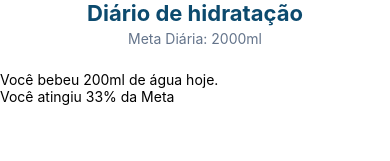
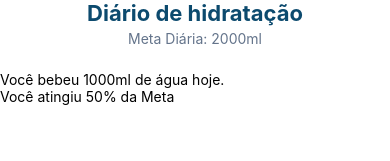
Before and after one commit to Ana-Clara-Lobo-Silveira/diarioHidratacao, a React Native app: screen / in a window 390 px wide. Shown: the top 161 px of the page. Built offline with nearby package versions, Linux system fonts and the light colour scheme.

Commit message:
mod: estruturação do componente WaterProgress

```diff
--- a/App.jsx
+++ b/App.jsx
@@ -15,7 +15,7 @@ export default function App(){
       <StatusBar barStyle={'auto'}/>
       <View>
         <Header goal={GOAL}/>
-        <WaterProgress/>
+        <WaterProgress consumed= {1000} goal={GOAL} />
       </View>
       </SafeAreaView>
     </SafeAreaProvider>
--- a/src/components/WaterProgress.jsx
+++ b/src/components/WaterProgress.jsx
@@ -1,17 +1,17 @@
 import { View, Text, StyleSheet} from "react-native";
 
-export function WaterProgress({consumido=666, objetivo=2000}){
-    const porcentagem = Math.round((consumido*100)/objetivo)
-    const barra = Math.min()
+export function WaterProgress({consumed, goal}){
+    const percentagem = Math.min(Math.round((consumed*100)/goal), 100)
     return(
         <View>
-            <Text>Você bebeu 200ml de água hoje.</Text>
-            <Text>Você atingiu {porcentagem}% da Meta</Text>
-            {/* Barra azul */}
-            <View>
-                {/* Barra laranja */}
-                <View/>
+            <Text>Você bebeu {consumed}ml de água hoje.</Text>
+            <Text>Você atingiu {percentagem}% da Meta</Text>
+            {/* Barra total */}
+            <View style={{width:'100%', height:'30', backgroundColor:'grey'}}>
+                {/* Barra variável */}
+                <View style={{height: '100%', backgroundColor:'blue', width:`${percentagem}%`}}/>
             </View>
         </View>
     )
+
 }
```
